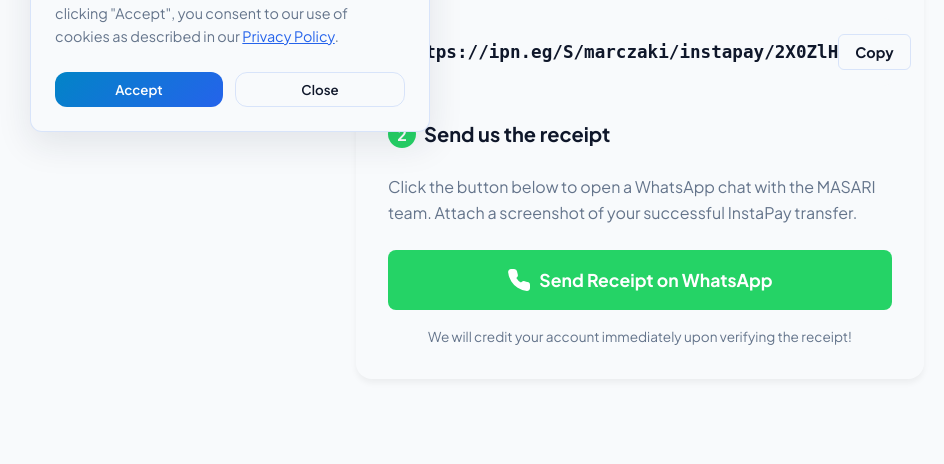
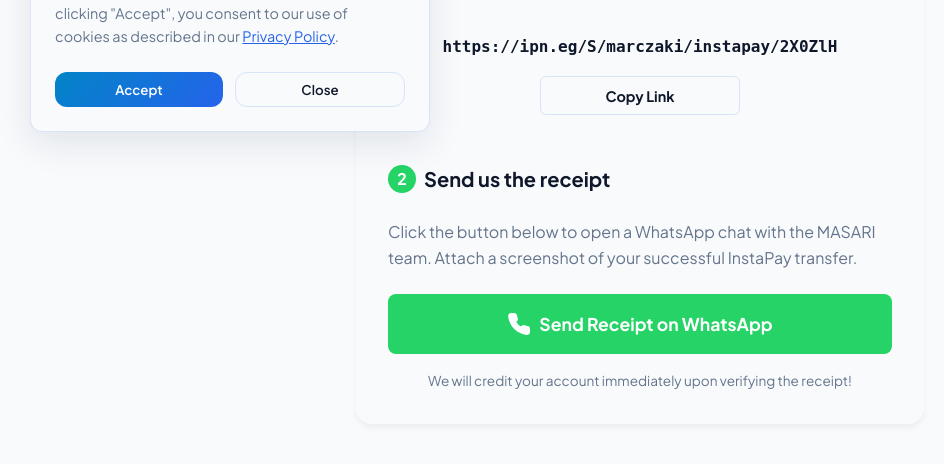
Before and after one commit to marc-zaki/AI-Powered-CS-Course-Recommender-Intelligence-Dashboard, a Python web app: template templates/instapay_checkout.html in a window 1280 px wide. Shown: the part 638-1102 px from the top of the page, without its empty margins (0-944 px from the left). Run offline with Jinja, Linux system fonts and the light colour scheme; the template is opened without the code that fills it, so the values that code supplies are empty; some libraries are stand-ins or nearby versions.

Commit message:
fix: make instapay checkout layout mobile friendly

```diff
--- a/templates/instapay_checkout.html
+++ b/templates/instapay_checkout.html
@@ -25,9 +25,9 @@
 
         <p style="color: var(--text-muted); font-size: 1rem; margin-bottom: 1rem;">Copy our InstaPay handle below and send exactly <strong>{{ product_price }} EGP</strong>.</p>
 
-        <div style="background: var(--bg-main); padding: 1rem; border-radius: 8px; border: 1px solid var(--border); display: flex; justify-content: space-between; align-items: center; margin-bottom: 2rem;">
-            <code style="font-size: 1.1rem; color: var(--text-color); font-weight: 600;" id="instapay-handle">https://ipn.eg/S/marczaki/instapay/2X0ZlH</code>
-            <button onclick="copyHandle()" class="btn btn-outline" style="padding: 0.5rem 1rem; border-radius: 6px; font-size: 0.9rem;">Copy</button>
+        <div style="background: var(--bg-main); padding: 1rem; border-radius: 8px; border: 1px solid var(--border); display: flex; flex-direction: column; gap: 1rem; align-items: center; justify-content: center; margin-bottom: 2rem; text-align: center;">
+            <code style="font-size: 1rem; color: var(--text-color); font-weight: 600; word-break: break-all;" id="instapay-handle">https://ipn.eg/S/marczaki/instapay/2X0ZlH</code>
+            <button onclick="copyHandle()" class="btn btn-outline" style="padding: 0.6rem 1.5rem; border-radius: 6px; font-size: 0.9rem; width: 100%; max-width: 200px;">Copy Link</button>
         </div>
 
         <h3 style="font-size: 1.25rem; margin-bottom: 1.5rem; color: var(--text-color); display: flex; align-items: center; gap: 0.5rem;">
```
